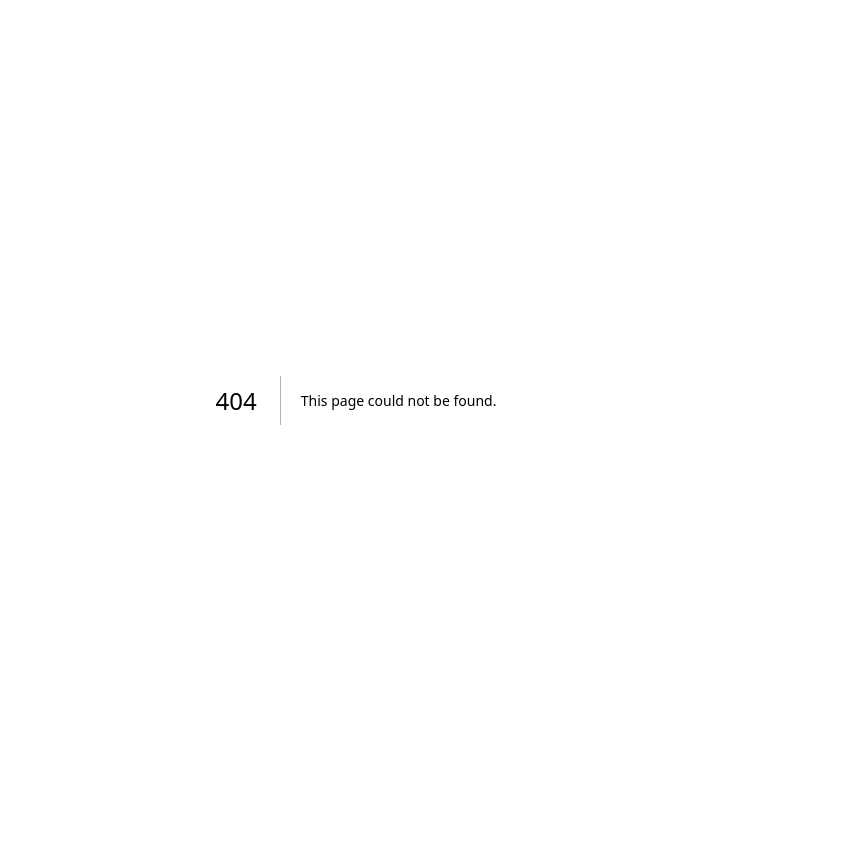
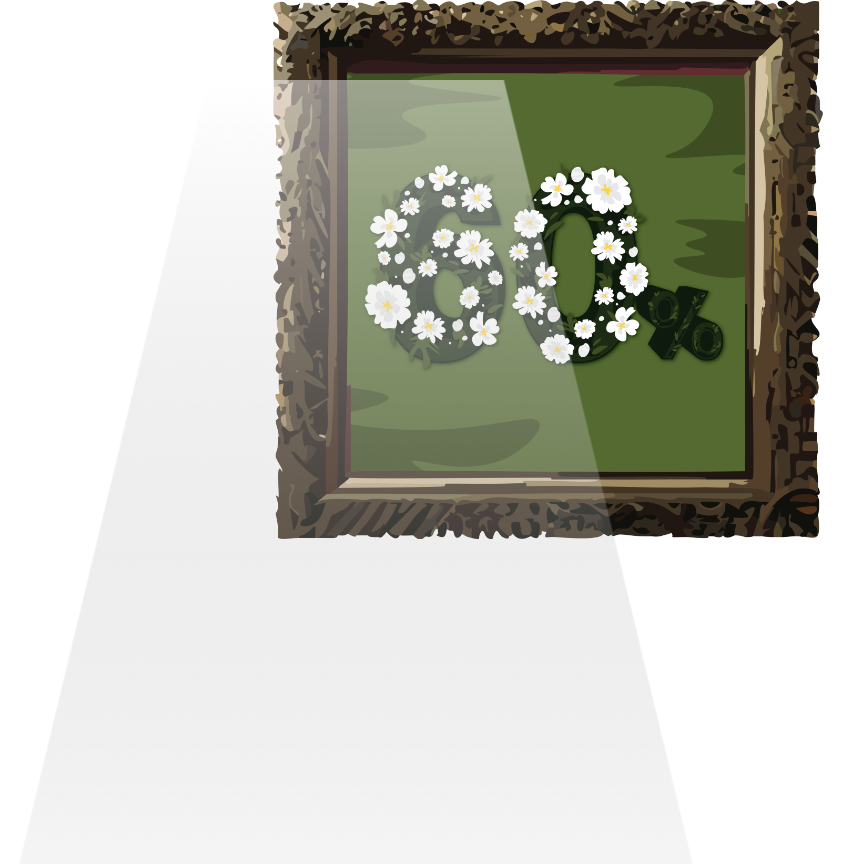
Before and after one commit to AnAntI1111/PaletteFlow_FrontEnd, a Next.js app: page /components/60 in a window 1280 px wide. Before the commit this address had no page. Shown: the top 864 px of the page, without its empty margins (284-1138 px from the left). Before the commit the page ends 800 px from the top, so only its background shows below. Built offline with nearby package versions, Linux system fonts and the light colour scheme.

Commit message:
this fuck up

```diff
--- /dev/null
+++ b/pages/components/30.module.css
@@ -0,0 +1,20 @@
+.container {
+    position: relative;
+    width: 100%;
+    height: 100vh;
+  }
+
+  .light {
+    position: absolute;
+    top: 10%;
+    z-index: 3;
+  }
+
+  .nextContent {
+    position: relative;
+    top: 30%;
+    left: 0;
+    text-align: center;
+    z-index: 2;
+    color: white;
+  }
--- /dev/null
+++ b/pages/components/60.js
@@ -0,0 +1,41 @@
+import { motion } from 'framer-motion';
+import styles from './60.module.css';
+
+export default function sixty({ scrollY, fadeEnd }) {
+  const opacity = scrollY > fadeEnd ? 0 : 1;
+
+  return (
+    <motion.div
+      className={styles.sixty}
+      style={{
+        opacity,
+        transition: 'opacity 0.5s ease',
+      }}
+    >
+      <img className={styles.light} src="/light.png" width={815} />
+      <div className={styles.frame60}>
+        <img className={styles.pic60} src="/pic60.png" width={550} />
+      </div>
+      <div className={styles.text60}>
+        <img className={styles.h60} src="/h60.png" width={460} />
+        <img className={styles.p60} src="/p60.png" width={400} />
+      </div>
+    </motion.div>
+  );
+}
+
+
+
+
+
+      {/* Grid Container */}
+      {/* <img className={styles.light} src="/light.png" width={815} />
+      <div className={styles.gallery}>
+        <div className={styles.frame60}>
+          <img className={styles.pic60} src="/pic60.png" width={550} />
+        </div>
+        <div className={styles.text60}>
+          <img className={styles.h60} src="/h60.png" width={460} />
+          <img className={styles.p60} src="/p60.png" width={400} />
+        </div>
+      </div> */}
--- /dev/null
+++ b/pages/components/60.module.css
@@ -0,0 +1,48 @@
+.gallery {
+    position: relative;
+    width: 100%;
+    height: 100vh;
+    display: grid;
+    grid-template-columns: 50% 50%;
+    justify-items: center;
+    align-items: center;
+    z-index: 2;/* Add this to make z-index effective */
+  }
+
+  .light {
+    position: absolute;
+    top: 10%;
+    left: 50%;
+    transform: translateX(-50%);
+    z-index: 3;
+
+    /* z-index: 3;
+    position: absolute;
+    top: 0;
+    left: 15.5%; */
+  }
+
+
+  .frame60 {
+    padding-left: 30%;
+    display: flex;
+    align-items: center;
+    justify-content: center;
+  }
+
+  .text60 {
+    padding-right: 30%;
+    display: flex;
+    flex-direction: column;
+    align-items: center;
+    justify-content: center;
+  }
+
+  .h60 {
+    margin-bottom: 16px;
+  }
+
+  .p60 {
+    margin-top: 0;
+    margin-left: 40%;
+  }
```
Also changed, not shown: pages/components/30.js (added, +34 -0 lines), pages/components/Gallery.js (+2 -12 lines), pages/components/Gallery.module.css (+2 -36 lines), pages/index.js (+16 -3 lines).
